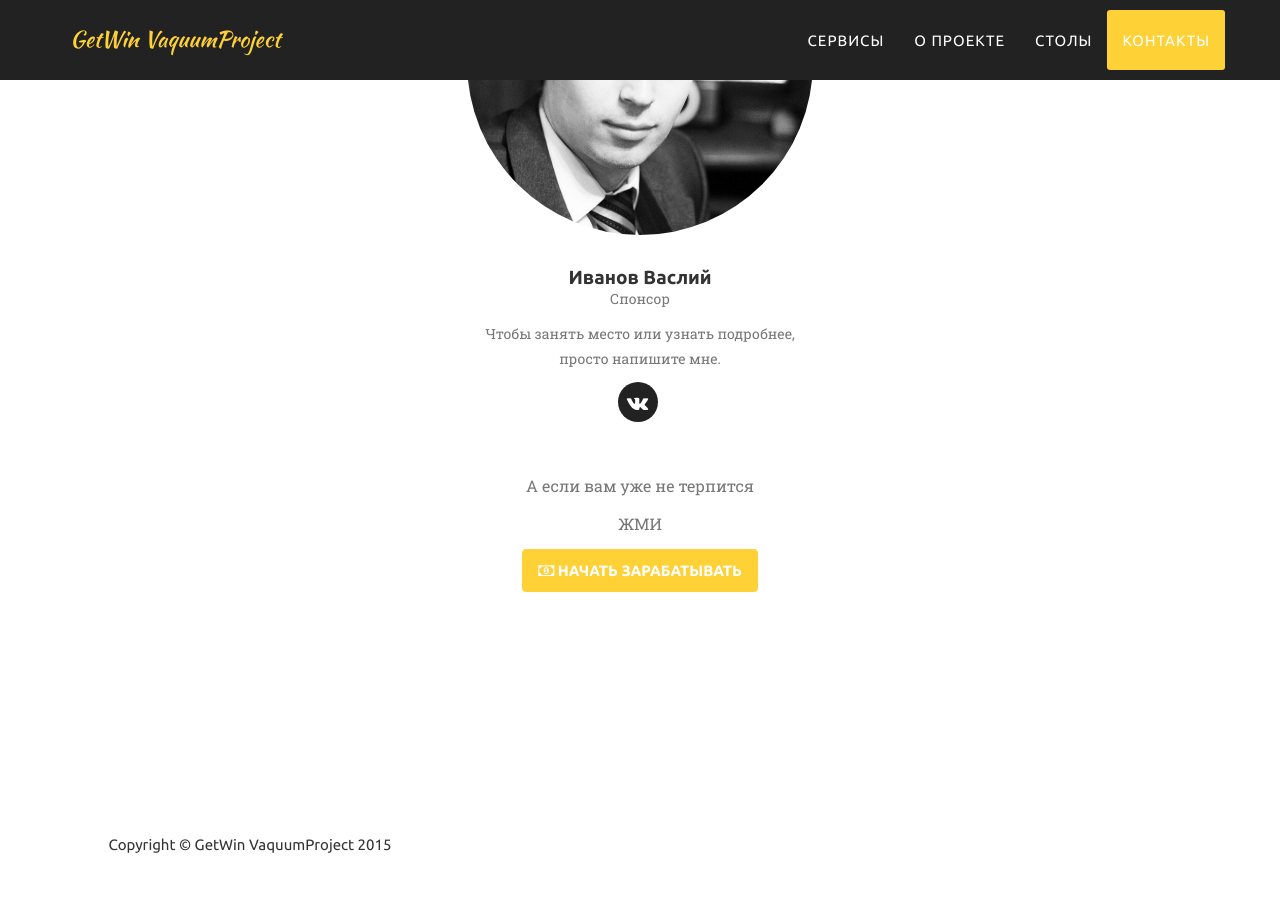
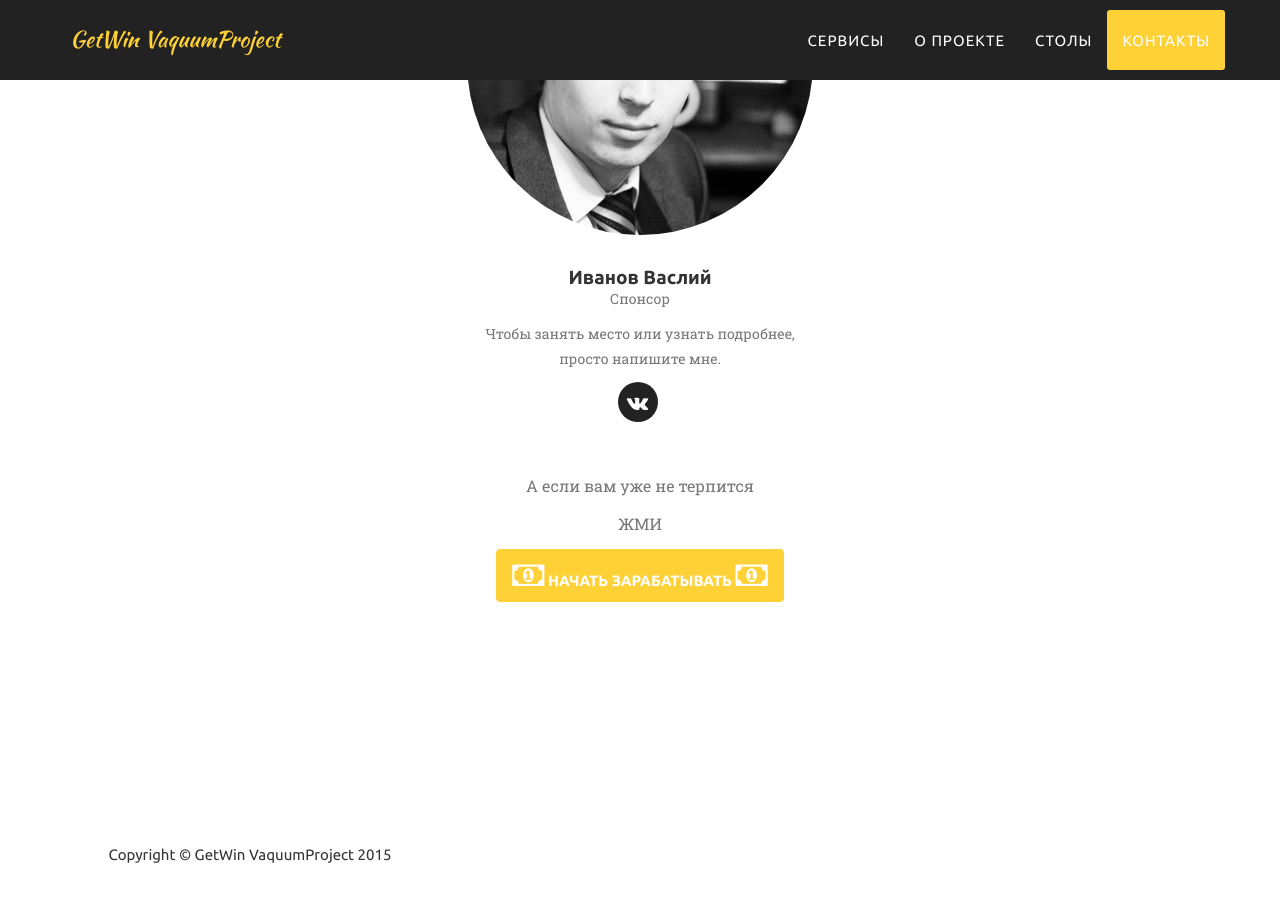
Before and after one commit to IvanovVasiliy/main_site, a Jekyll site: the page built from index.html, in a window 1280 px wide and 900 px high, scrolled down 4007 px. Built offline with Jekyll 4.4.1, drawn with Linux system fonts in a browser that asks for light colours; some web fonts are replaced.

Commit message:
Первый коммит

```diff
--- a/_includes/team.html
+++ b/_includes/team.html
@@ -27,7 +27,7 @@
             </div>
             <div class="row text-center">
                 <a href="http://getwin.nl/?inv=545" class="btn btn-primary">
-                    <i class="fa fa-money"></i> Начать зарабатывать
+                    <i class="fa fa-money fa-2x"></i> Начать зарабатывать <i class="fa fa-money fa-2x"></i>
                 </a>
             </div>
             <div class="row" style="padding-top: 5%;">
```
